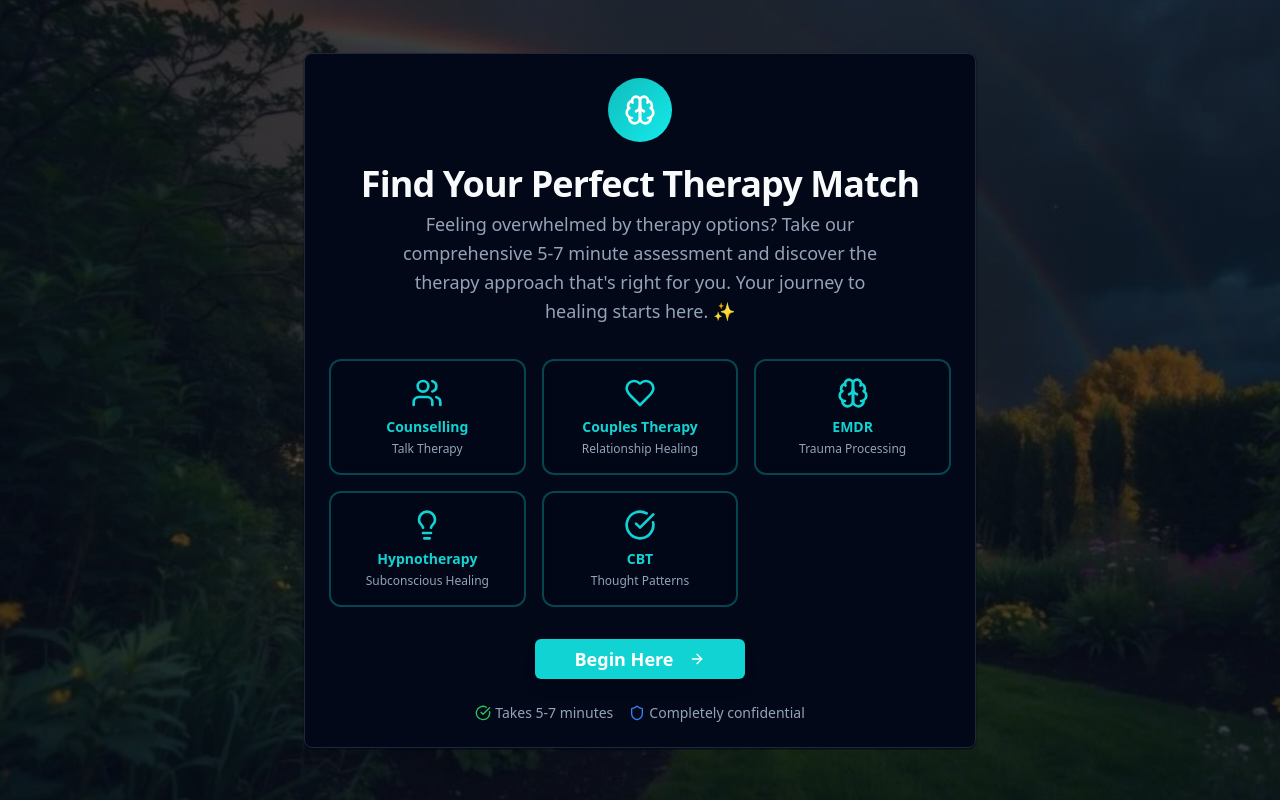
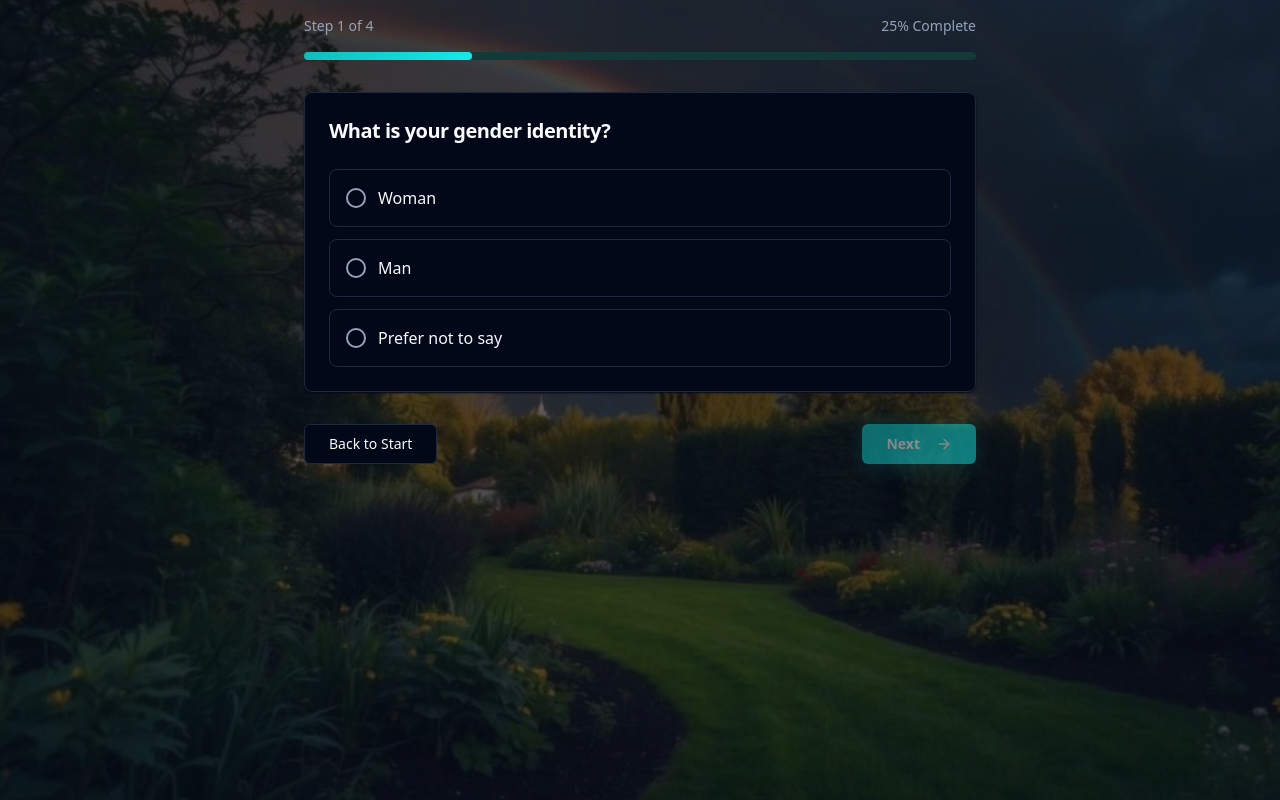
Before and after one commit to masterdev2716/therapy-counselling, a React (Vite) app: page / in a window 1280 px wide. Built offline with nearby package versions, Linux system fonts and the light colour scheme.

Commit message:
remove first screen

```diff
--- a/src/components/TherapyPathfinder.tsx
+++ b/src/components/TherapyPathfinder.tsx
@@ -8,7 +8,7 @@ import { problems, therapyRecommendations, assessmentQuestions, demographicsQues
 import type { TherapyRecommendation } from "@/types/therapy";
 
 export default function TherapyPathfinder() {
-  const [currentStep, setCurrentStep] = useState<'welcome' | 'demographics' | 'problems' | 'questions' | 'results'>('welcome');
+  const [currentStep, setCurrentStep] = useState<'welcome' | 'demographics' | 'problems' | 'questions' | 'results'>('demographics');
   const [selectedProblems, setSelectedProblems] = useState<string[]>([]);
   const [currentQuestionIndex, setCurrentQuestionIndex] = useState(0);
   const [currentDemoIndex, setCurrentDemoIndex] = useState(0);
```
